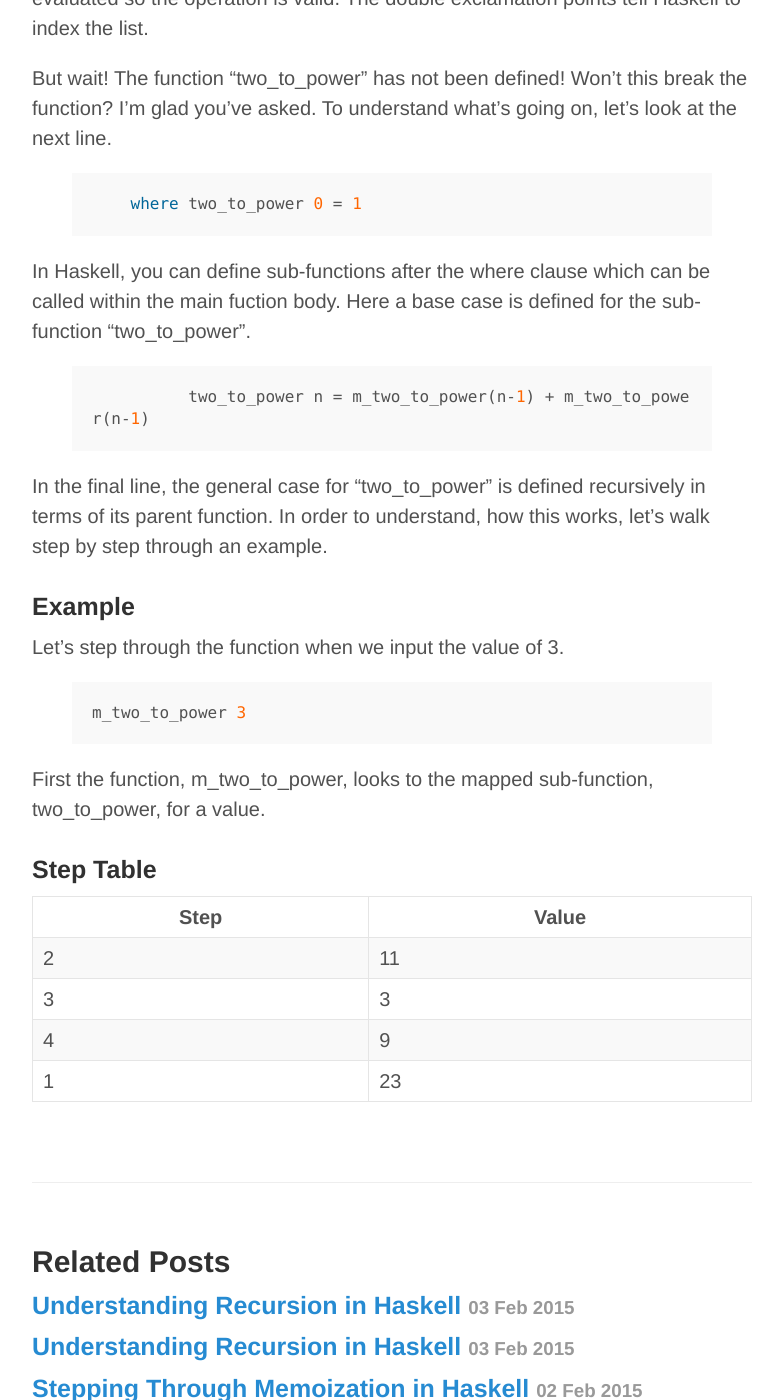
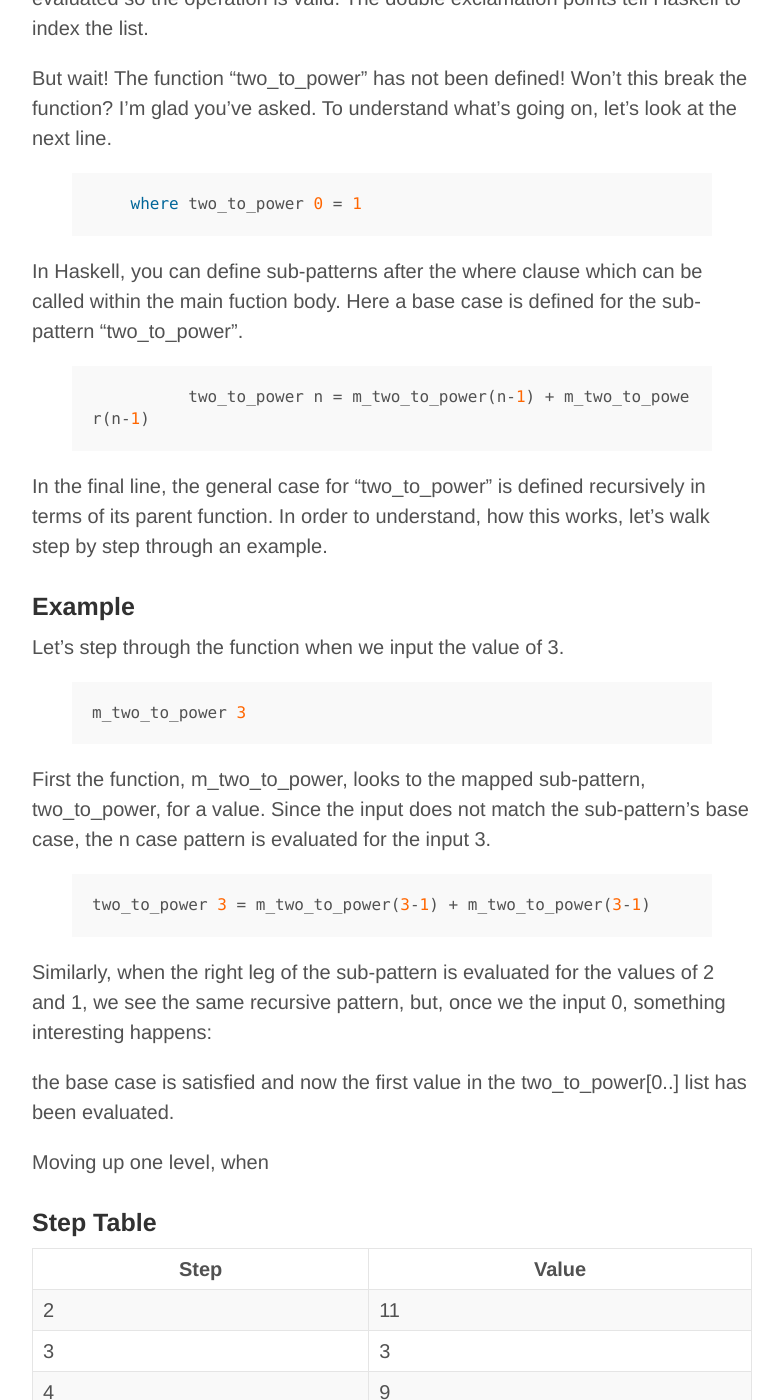
Before and after one commit to jonathanmann/jonathanmann.github.io, a Jekyll site: the page built from _posts/2015-02-07-memoization-with-lazy-evalutation-in-haskell.md, in a window 1280 px wide and 1400 px high, scrolled down 2796 px. Shown: the whole window, without its empty margins (248-1031 px from the left). Built offline with Jekyll 4.4.1, drawn with Linux system fonts in a browser that asks for light colours.

Commit message:
update latest post

```diff
--- a/_posts/2015-02-07-memoization-with-lazy-evalutation-in-haskell.md
+++ b/_posts/2015-02-07-memoization-with-lazy-evalutation-in-haskell.md
@@ -54,7 +54,7 @@ But wait! The function "two_to_power" has not been defined! Won't this break the
 {% highlight hs %}
     where two_to_power 0 = 1
 {% endhighlight %}
-In Haskell, you can define sub-functions after the where clause which can be called within the main fuction body. Here a base case is defined for the sub-function "two_to_power".
+In Haskell, you can define sub-patterns after the where clause which can be called within the main fuction body. Here a base case is defined for the sub-pattern "two_to_power".
 {% highlight hs %}
           two_to_power n = m_two_to_power(n-1) + m_two_to_power(n-1)
 {% endhighlight %}
@@ -67,8 +67,16 @@ Let's step through the function when we input the value of 3.
 m_two_to_power 3
 {% endhighlight %}
 
-First the function, m_two_to_power, looks to the mapped sub-function, two_to_power, for a value.
+First the function, m_two_to_power, looks to the mapped sub-pattern, two_to_power, for a value.
+Since the input does not match the sub-pattern's base case, the n case pattern is evaluated for the input 3.
+{% highlight hs %}
+two_to_power 3 = m_two_to_power(3-1) + m_two_to_power(3-1)
+{% endhighlight %}
+Similarly, when the right leg of the sub-pattern is evaluated for the values of 2 and 1, we see the same recursive pattern, but, once we the input 0, something interesting happens:
 
+the base case is satisfied and now the first value in the two_to_power[0..] list has been evaluated.
+
+Moving up one level, when
 
 
 ### Step Table
@@ -84,7 +92,7 @@ First the function, m_two_to_power, looks to the mapped sub-function, two_to_pow
     <tr>
 
       <td>1</td>
-      <td>23</td>
+      <td>NULL</td>
     </tr>
   </tfoot>
   <tbody>
```
